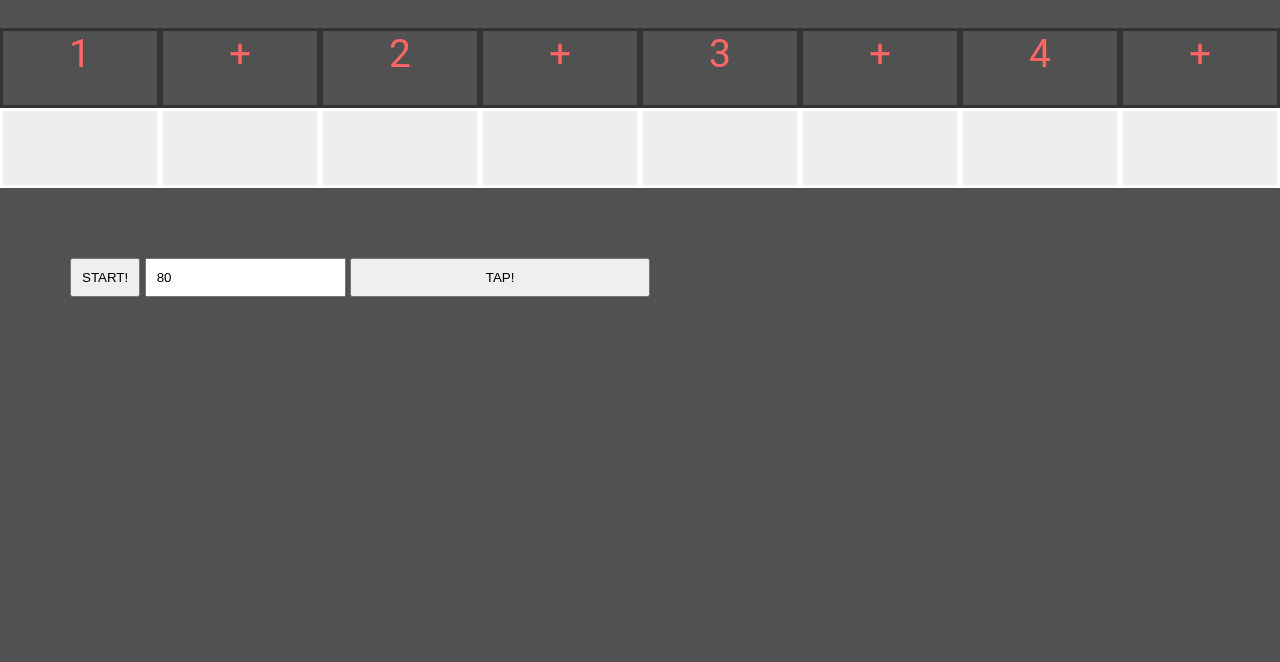
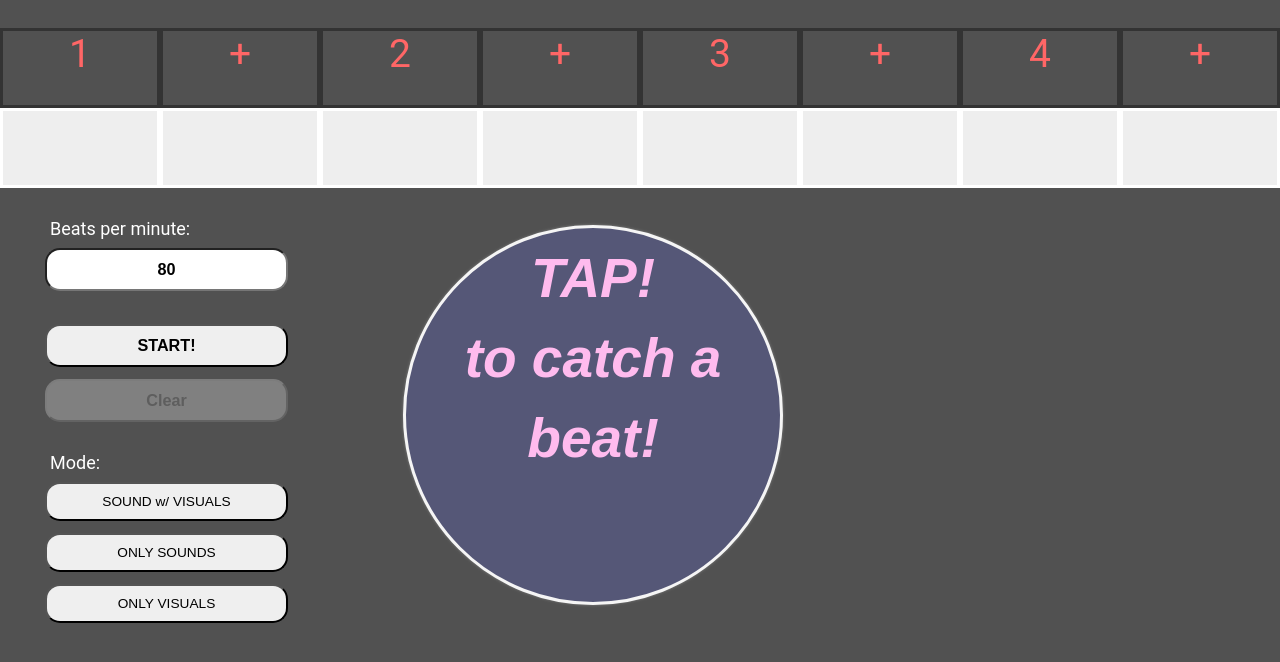
Before and after one commit to AskBid/getarythm, a plain HTML site: page index.html in a window 1280 px wide. Shown: the part 72-734 px from the top of the page. Drawn offline with Linux system fonts and the light colour scheme.

Commit message:
changed button layou

```diff
--- a/index.html
+++ b/index.html
@@ -48,10 +48,22 @@
         </div>
         <!-- ... Repeat for 8 cells ... -->
     </div>
-    <div id="console">
-        <button type="button" id="start_stop">START!</button>
-        <input type="text" id="beatms" value="80">
-        <button type="button" id="tap">TAP!</button>
+    <div class="container">
+        <div id="console">
+            <label>Beats per minute:</label>
+            <input type="text" id="beatms" value="80"><br>
+            <button type="button" id="start_stop">START!</button>
+            <button type="button" id="start_stop" disabled>Clear</button>
+            <label>Mode:</label>
+            <button type="button" id="blind" class="buttonMode">SOUND w/ VISUALS</button>
+            <button type="button" id="blind" class="buttonMode">ONLY SOUNDS</button>
+            <button type="button" id="blind" class="buttonMode">ONLY VISUALS</button>
+        </div>
+        <div id="tapColumn">
+            <button type="button" class="round-button" id="tap"><i>TAP!<br>to catch a beat!</i><br><br><br></button>
+        </div>
+        <div id="infoColumn">
+        </div>
     </div>
     <script src="render.js"></script>
 </body>
--- a/render.js
+++ b/render.js
@@ -1,6 +1,7 @@
 var SWITCH = false;
 var MILLISECONDS; // for half a beat so whole 1 period, whole 1+ period, whole 2 period ...
 var TOLLERANCE = 0.5
+var MODE = 2
 
 
 class Session {
@@ -39,7 +40,7 @@ async function counting(ms, thisSession) {
 	while (SWITCH) {
 		const light = document.getElementById(thisSession.current)
 		const lightoff = document.getElementById(thisSession.bar[thisSession.current].prev)
-		light.setAttribute('class', "cell bordered")
+		MODE >1 ? light.setAttribute('class', "cell bordered") : null;
 		lightoff.setAttribute('class', "cell")
 
 		const target_timestamp = Date.now() + (ms/2); //0 -> 50
@@ -51,13 +52,13 @@ async function counting(ms, thisSession) {
 		await sleep((ms/2)-20) //50 -20 just because playing the file I reckn is delayed a little.
 		var lighttype = 'lightsoft'
 		if (counter % 2 == 0) {
-			glassAudio.currentTime = 0
+			glassknock.currentTime = 0
 			// thisSession.current == '1' ? glassknock2.play() : glassknock.play();
 			glassknock.play();
 			lighttype = 'light'
-		}  else {thisSession.current == '4+' ? glassAudio.play() : null}
+		}  else if (thisSession.current == '4+') {glassAudio.currentTime = 0; glassAudio.play()}
 		// console.log(`timestamp halfway (equal target?) ${Date.now()}`)
-		light.setAttribute('class', `cell bordered ${lighttype}`)
+		MODE > 1 ? light.setAttribute('class', `cell bordered ${lighttype}`) : null;
 
 		// await render(start + (CRONJOB_INTERVAL*index), start)
 		// // problem! the OVB limit orders get accumulated over time.
@@ -77,6 +78,14 @@ function sleep(ms) {
 
 const button = document.getElementById('start_stop')
 button.setAttribute('onclick', "start_stop()")
+
+const buttonBlind = document.getElementById('blind')
+buttonBlind.setAttribute('onclick', "blind()")
+
+function blind() {
+	MODE = MODE > 1 ? 1 : 2;
+	buttonBlind.innerText = buttonBlind.innerText == "SOUND ONLY" ? 'WITH VISUALS' : "SOUND ONLY";
+}
 
 const tap = document.getElementById('tap')
 tap.setAttribute('onclick', "space_press(thisSession)")
--- a/styles.css
+++ b/styles.css
@@ -51,31 +51,29 @@ body {
 }
 
 #console {
+    box-sizing: border-box;
+    display: flex;
+    flex: 2;
+    flex-direction: column;
     vertical-align: middle;
-    height: 100px;
-    margin: 20px;
-    padding: 50px;
-}
-
-#start_stop {
-    height: auto;
-    margin: 0px;
     padding: 10px;
 }
 
-#tap {
-    width:300px;
-    height: auto;
-    margin: 0px;
-    padding: 10px;
+#tapColumn {
+    flex: 5;
+    padding: 35px
 }
 
-#beatms {
-    height:auto;
-    margin: 0px;
-    padding: 10px;
+#infoColumn {
+    flex: 4;
+}
 
-}
+/* #start_stop, #blind { */
+/*     height: auto; */
+/*     margin: 0px; */
+/*     padding: 10px; */
+/* } */
+
 
 svg {
     height: 100%;
@@ -86,3 +84,50 @@ svg {
     border: 3px solid pink;
     box-sizing: border-box;
 }
+
+.round-button {
+    display:block;
+    width:380px;
+    height:380px;
+    line-height:80px;
+    border: 3px solid #f5f5f5;
+    border-radius: 50%;
+    color:#ffbbee;
+    text-align:center;
+    vertical-align: middle;
+    text-decoration:none;
+    background: #555777;
+    box-shadow: 0 0 3px gray;
+    font-size:55px;
+    font-weight:bold;
+}
+
+.round-button:hover {
+    background: #999bbb;
+    border: 5px solid #ff77ff;
+}
+
+.round-button:active {
+    background: #fff;
+    border: 5px solid #ff44bb
+}
+
+button, input{
+    font-size: 0.9em;
+    padding: 10px;
+    margin: 2px 35px 10px 35px;
+    text-align: center;
+    font-weight: bold;
+    border-radius: 15px;
+}
+
+.buttonMode {
+    font-weight: 100;
+    font-size: 0.76em;
+}
+
+label {
+    padding: 5px;
+    margin: 15px 35px 2px 35px;
+    color: white;
+}
```
